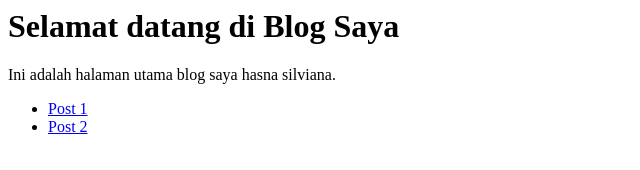
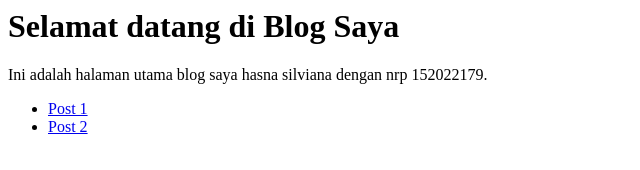
Before and after one commit to navianaa/blog-hasna, a plain HTML site: page index.html in a window 1280 px wide. Shown: the whole page, without its empty margins (0-640 px from the left). Drawn offline with Linux system fonts and the light colour scheme.

Commit message:
update content 2

```diff
--- a/index.html
+++ b/index.html
@@ -2,7 +2,7 @@
 <head><title>Blog Saya</title></head>
 <body>
   <h1>Selamat datang di Blog Saya</h1>
-  <p>Ini adalah halaman utama blog saya hasna silviana.</p>
+  <p>Ini adalah halaman utama blog saya hasna silviana dengan nrp 152022179.</p>
   <ul>
     <li><a href="https://s3.amazonaws.com/backup-blog-nrp/post1.html">Post 1</a></li>
     <li><a href="https://s3.amazonaws.com/backup-blog-nrp/post2.html">Post 2</a></li>
```
